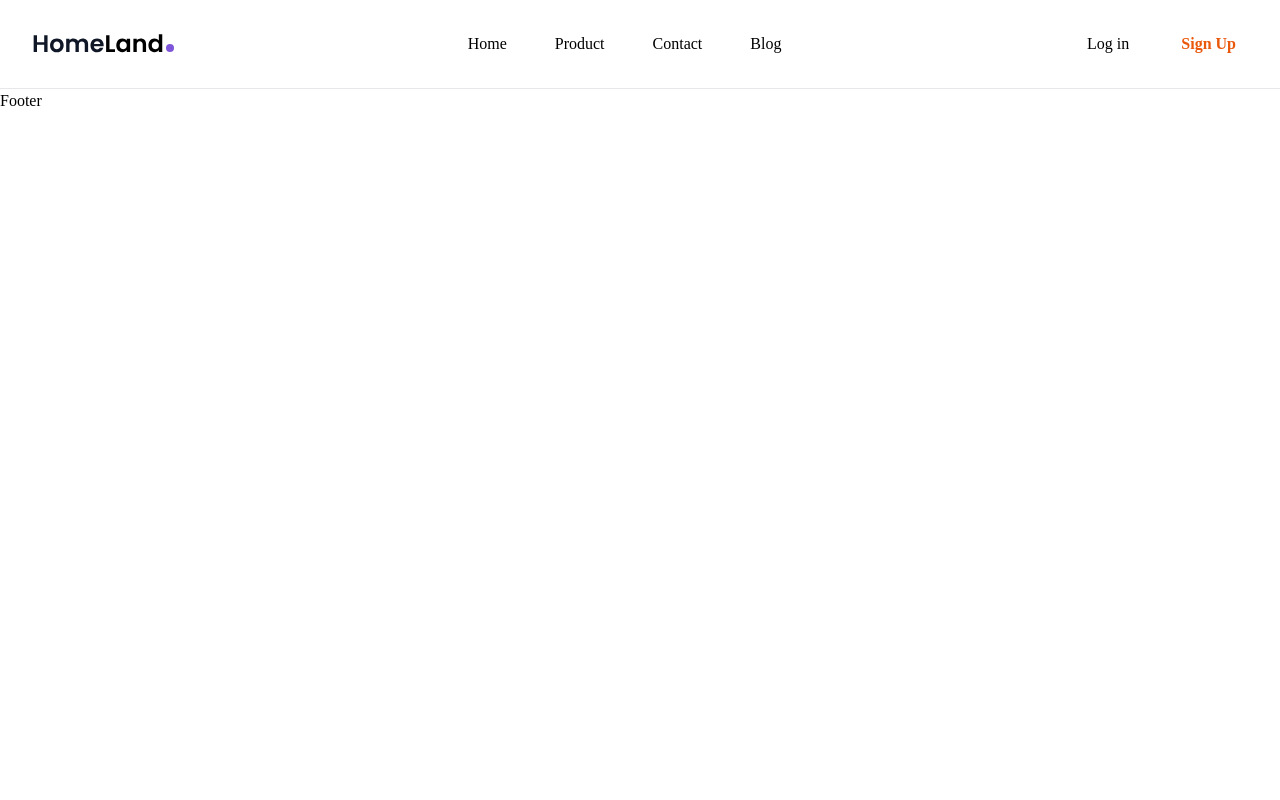
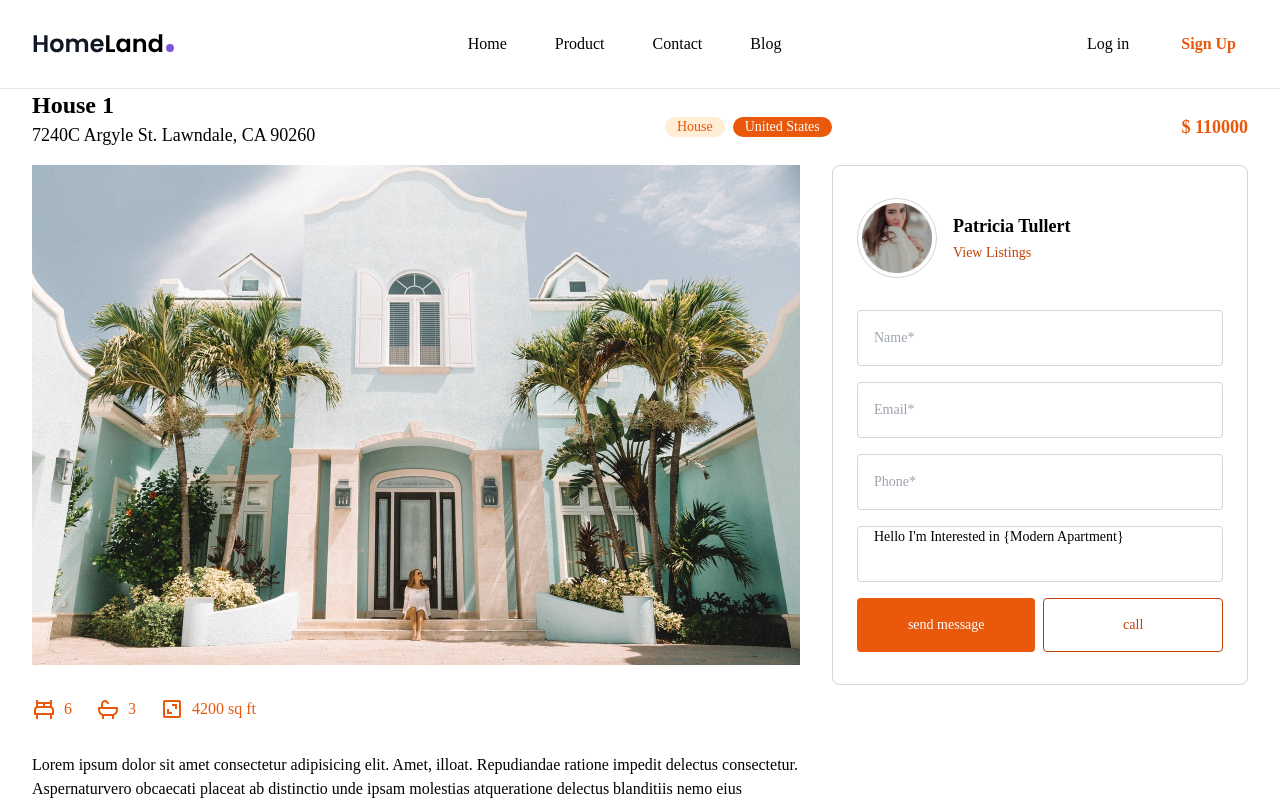
Before and after one commit to taripuspitasari/travel-house, a React (Vite) app: page /property/1 in a window 1280 px wide. Shown: the top 800 px of the page. Built offline with nearby package versions, Linux system fonts and the light colour scheme.

Commit message:
add details component

```diff
--- a/src/App.jsx
+++ b/src/App.jsx
@@ -4,7 +4,7 @@
 import Footer from "./components/Footer";
 
 import Home from "./pages/Home";
-import Details from "./pages/Details";
+import PropertyDetails from "./pages/PropertyDetails";
 
 const App = () => {
   return (
@@ -12,7 +12,7 @@
       <Header />
       <Routes>
         <Route path="/" element={<Home />} />
-        <Route path="/details/:id" element={<Details />} />
+        <Route path="/property/:id" element={<PropertyDetails />} />
       </Routes>
       <Footer />
     </div>
--- a/src/pages/Details.jsx
+++ /dev/null
@@ -1,7 +0,0 @@
-import React from "react";
-
-const Details = () => {
-  return <div>Details</div>;
-};
-
-export default Details;
--- /dev/null
+++ b/src/pages/PropertyDetails.jsx
@@ -0,0 +1,107 @@
+import React from "react";
+// import data
+import {housesData} from "../data";
+// import icons
+import {BiBed, BiBath, BiArea} from "react-icons/bi";
+// import useParams
+import {useParams} from "react-router-dom";
+// import Link
+import {Link} from "react-router-dom";
+
+const PropertyDetails = () => {
+  const {id} = useParams();
+  const house = housesData.find(house => {
+    return house.id === parseInt(id);
+  });
+  return (
+    <section>
+      <div className="container mx-auto min-h-[800px] mb-14">
+        <div className="flex flex-col lg:flex-row lg:items-center lg:justify-between">
+          <div>
+            <h2 className="text-2xl font-semibold">{house.name}</h2>
+            <h3 className="text-lg mb-4">{house.address}</h3>
+          </div>
+          <div className="flex gap-x-2 mb-4 text-sm lg:mb-0">
+            <div className="bg-orange-100 rounded-full text-orange-600 px-3">
+              {house.type}
+            </div>
+            <div className="bg-orange-600 rounded-full px-3 text-white">
+              {house.country}
+            </div>
+          </div>
+          <div className="text-lg font-semibold text-orange-600">
+            $ {house.price}
+          </div>
+        </div>
+        <div className="flex flex-col items-start gap-8 lg:flex-row">
+          <div className="max-w-[768px]">
+            <div className="mb-8">
+              <img src={house.imageLg} alt="" />
+            </div>
+            <div className="flex gap-x-6 text-orange-600 mb-8">
+              <div className="flex gap-x-2 items-center">
+                <BiBed className="text-2xl" />
+                <div>{house.bedrooms}</div>
+              </div>
+              <div className="flex gap-x-2 items-center">
+                <BiBath className="text-2xl" />
+                <div>{house.bathrooms}</div>
+              </div>
+              <div className="flex gap-x-2 items-center">
+                <BiArea className="text-2xl" />
+                <div>{house.surface}</div>
+              </div>
+            </div>
+            <div>{house.description}</div>
+          </div>
+          <div className="flex-1 bg-white w-full mb-8 border border-gray-300 rounded-lg px-6 py-8">
+            <div className="flex items-center gap-x-4 mb-8">
+              <div className="w-20 h-20 p-1 border border-gray-300 rounded-full">
+                <img src={house.agent.image} alt="" />
+              </div>
+              <div>
+                <div className="font-bold text-lg">{house.agent.name}</div>
+                <Link to="" className="text-orange-700 text-sm">
+                  View Listings
+                </Link>
+              </div>
+            </div>
+            {/* form */}
+            <form className="flex flex-col gap-y-4">
+              <input
+                type="text"
+                placeholder="Name*"
+                className="border border-gray-300 focus:border-orange-700 outline-none rounded w-full px-4 h-14 text-sm "
+              />
+              <input
+                type="text"
+                placeholder="Email*"
+                className="border border-gray-300 focus:border-orange-700 outline-none rounded w-full px-4 h-14 text-sm "
+              />
+              <input
+                type="text"
+                placeholder="Phone*"
+                className="border border-gray-300 focus:border-orange-700 outline-none rounded w-full px-4 h-14 text-sm "
+              />
+              <textarea
+                placeholder="Message*"
+                defaultValue="Hello I'm Interested in {Modern Apartment}"
+                className="border border-gray-300 focus:border-orange-700 outline-none rounded w-full px-4 h-14 text-sm resize-none"
+              ></textarea>
+              <div className="flex gap-2">
+                <button className="bg-orange-600 rounded hover:bg-orange-800 text-white p-4 text-sm w-full transition">
+                  send message
+                </button>
+                <button className="border border-orange-700 text-orange-700 hover:border-orange-500 hover:text-orange-500 rounded p-4 text-sm w-full transition">
+                  call
+                </button>
+              </div>
+            </form>
+          </div>
+        </div>
+      </div>
+    </section>
+  );
+};
+
+export default PropertyDetails;
```
